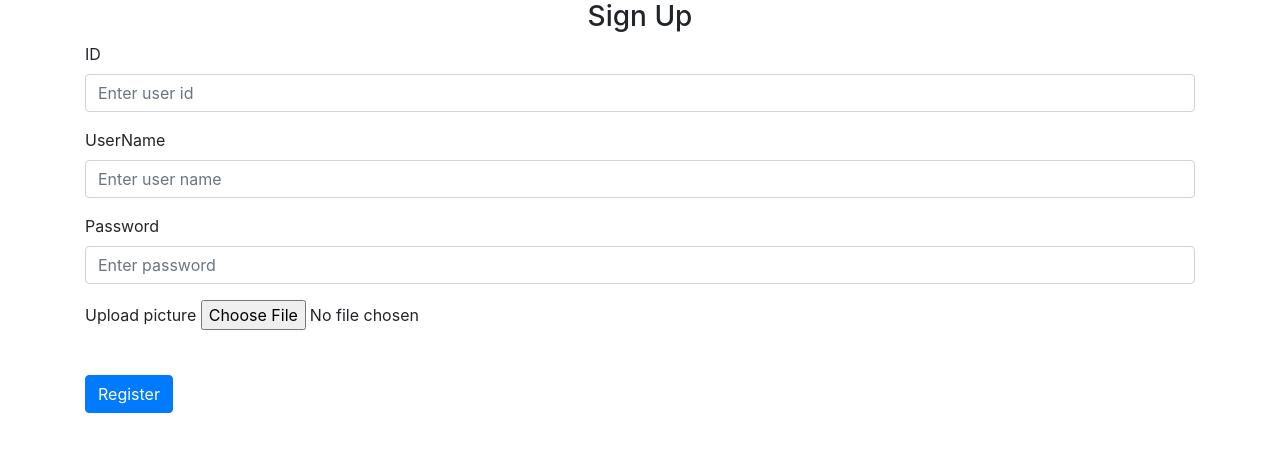
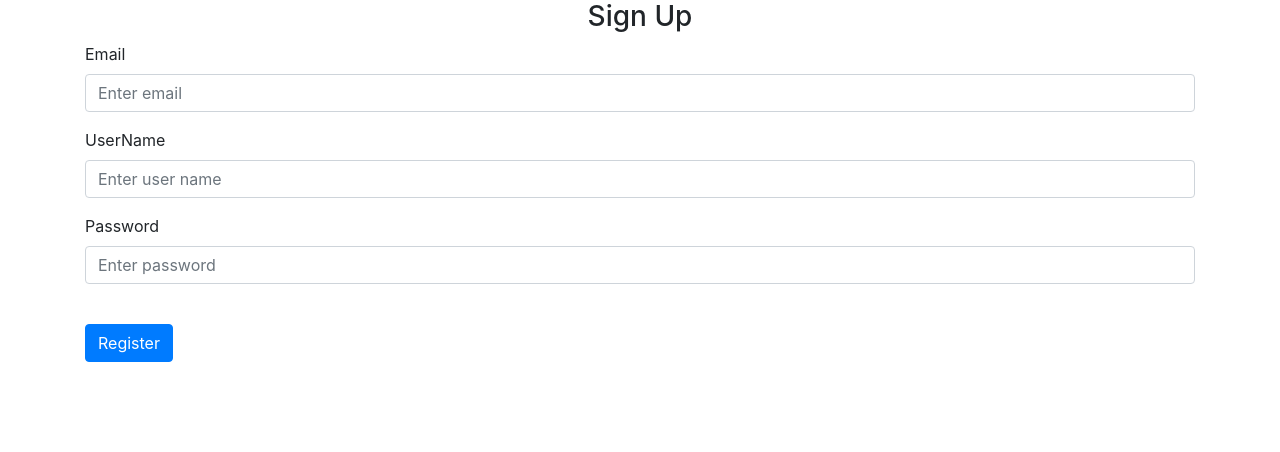
Before and after one commit to abir1997/Music-subscription, a Flask app: page /register in a window 1280 px wide. Shown: the part 56-508 px from the top of the page. Run offline with Flask 2, Linux system fonts and the light colour scheme; some libraries are stand-ins or nearby versions.

Commit message:
Register done

```diff
--- a/main.py
+++ b/main.py
@@ -1,4 +1,4 @@
-from flask import Flask, render_template, request, make_response
+from flask import Flask, render_template, request, make_response, redirect
 from services import dynamo_service as ds
 from services import s3_service as s3s
 
@@ -44,7 +44,24 @@ def valid_login(email, password):
 
 @app.route("/register", methods=['GET', 'POST'])
 def register():
-    return render_template('register.html', message="")
+    error = None
+    if request.method == 'POST':
+        email = request.form['email']
+        pwd = request.form['password']
+        user_name = request.form['userName']
+
+        if email_exists(email):
+            error = "The email already exists"
+        else:
+            ds.insert_login(email, pwd, user_name)
+            return make_response(redirect("/login"))
+
+    return render_template('register.html', message=error)
+
+
+def email_exists(email):
+    login_acc = ds.get_login(email)
+    return login_acc is not None
 
 
 if __name__ == '__main__':
--- a/templates/register.html
+++ b/templates/register.html
@@ -4,13 +4,13 @@ content %}
     <h3 align="center">Sign Up</h3>
 
     <div class="form-group">
-        <label for="userId">ID</label>
+        <label for="email">Email</label>
         <input
-                type="text"
+                type="email"
                 class="form-control"
-                id="userId"
-                name="userId"
-                placeholder="Enter user id"
+                id="email"
+                name="email"
+                placeholder="Enter email"
         />
     </div>
     <div class="form-group">
@@ -33,11 +33,7 @@ content %}
                 placeholder="Enter password"
         />
     </div>
-    <div class="form-group">
-        <label for="img">Upload picture</label>
-        <input type="file" name="img" id="img" onchange="loadFile(event)">
-        <img id="output" width="200">
-    </div>
+
     <br />
     <button type="submit" class="btn btn-primary">Register</button>
 </form>
@@ -45,11 +41,5 @@ content %}
 <p>{{ message }}</p>
 {% endif %}
 
-<script>
-    let loadFile = function(event) {
-	let image = document.getElementById('output');
-	image.src = URL.createObjectURL(event.target.files[0]);
-};
-</script>
 
 {% endblock %}
```
Also changed, not shown: services/dynamo_service.py (+15 -0 lines), templates/main_page.html (added, +12 -0 lines).
